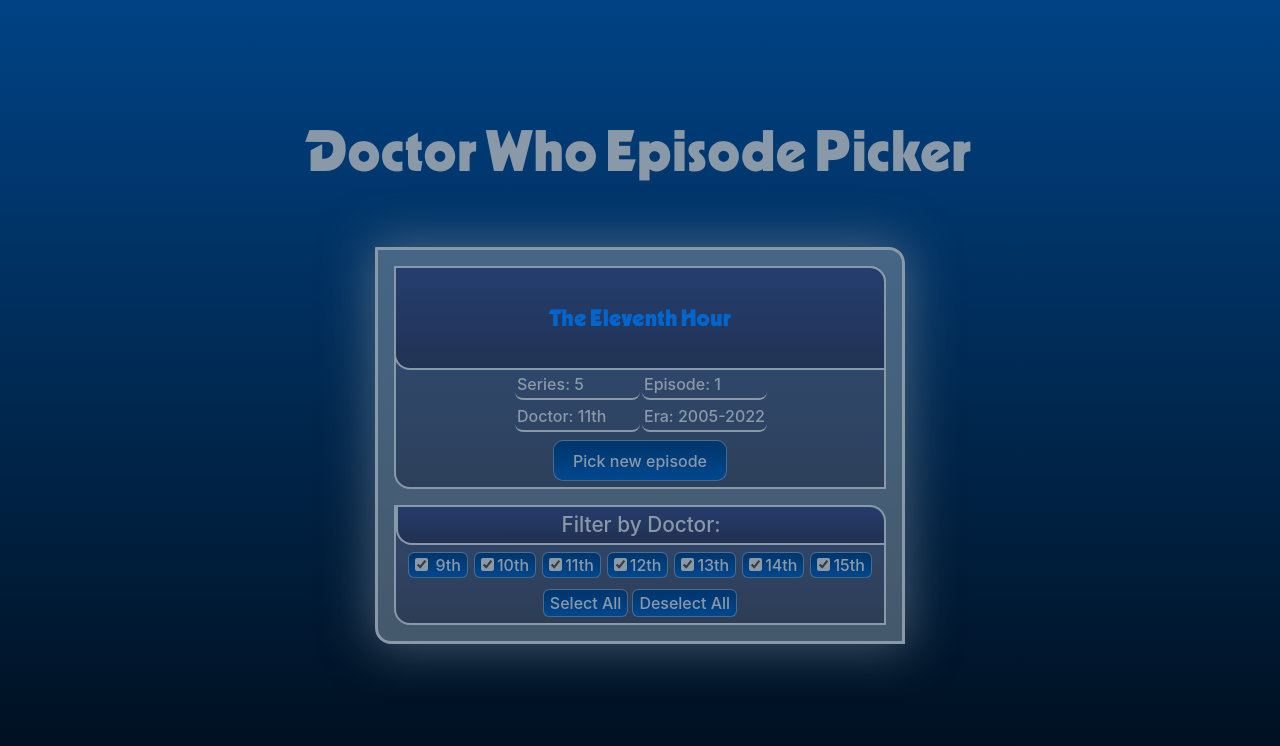
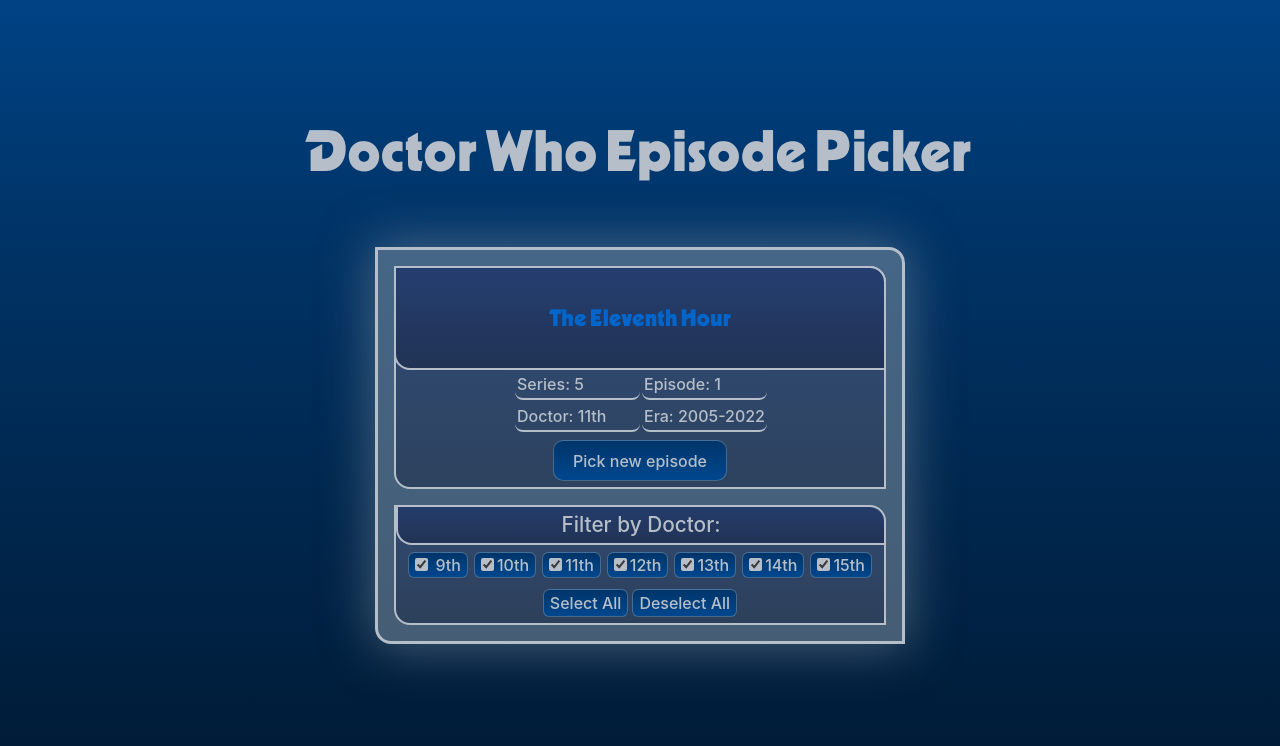
Before and after one commit to May-Cook/drwho-episode-picker, a React (Vite) app in the folder episode-picker/: page / in a window 1280 px wide. Shown: the top 746 px of the page. Built offline with nearby package versions, Linux system fonts and the light colour scheme.

Commit message:
Adjust colours to improve salience

```diff
--- a/episode-picker/src/index.css
+++ b/episode-picker/src/index.css
@@ -2,10 +2,10 @@
   --clr-lightBlue: hsl(210, 100%, 40%);
   --clr-blue: hsl(210, 100%, 30%);
   --clr-darkBlue: hsl(210, 100%, 20%);
-  --clr-darkestBlue: hsl(210, 100%, 5%);
+  --clr-darkestBlue: hsl(210, 100%, 10%);
   --clr-yellow: hsl(50, 100%, 60%);
   --clr-transparentYellow: hsla(50, 100%, 60%, 0.5);
-  --clr-grey: hsl(210, 15%, 60%);
+  --clr-grey: hsl(210, 15%, 75%);
   --clr-transparentGrey: hsla(210, 15%, 60%, 0.5);
   --grad-title: linear-gradient(
     0deg,
```
